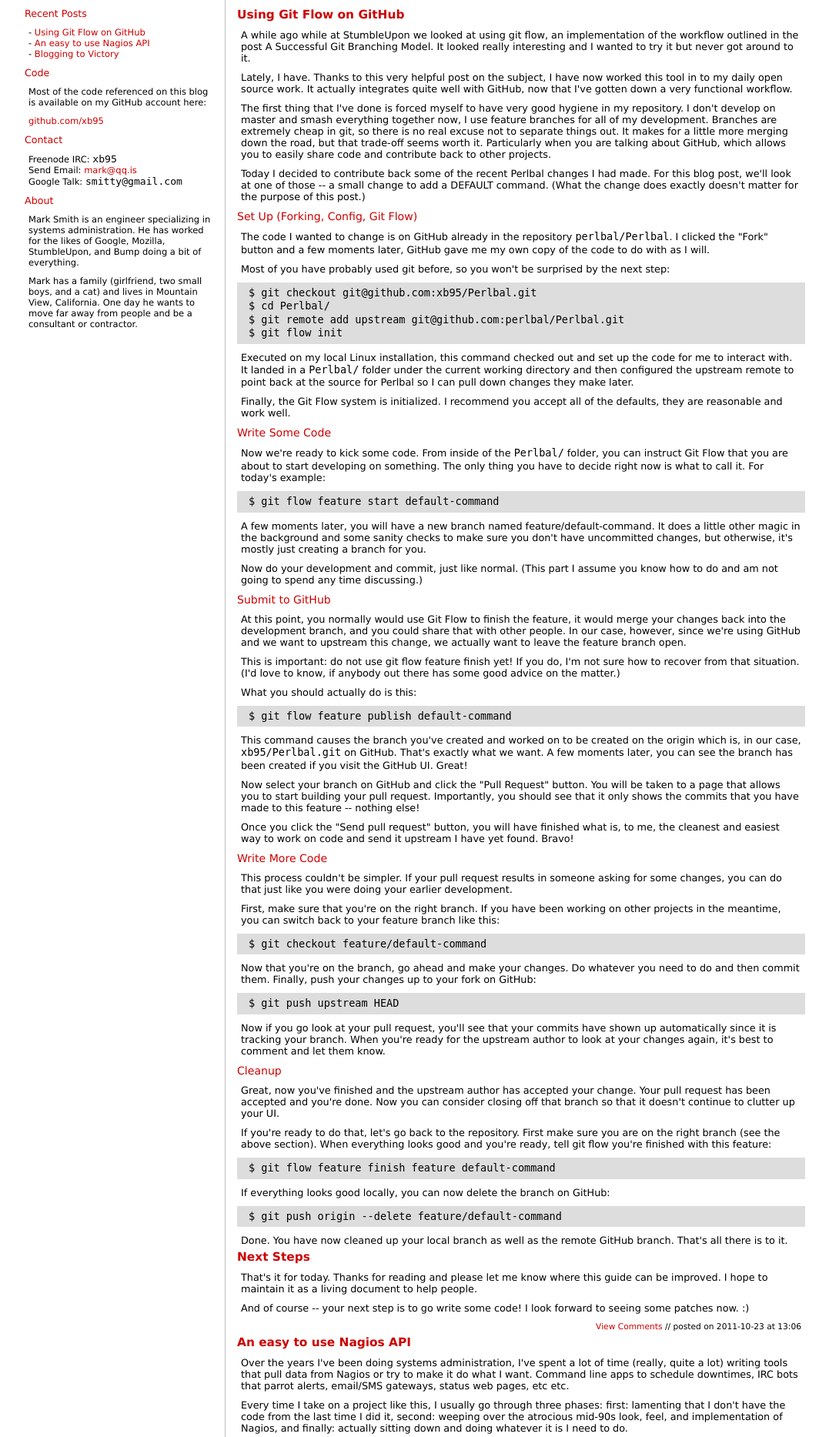
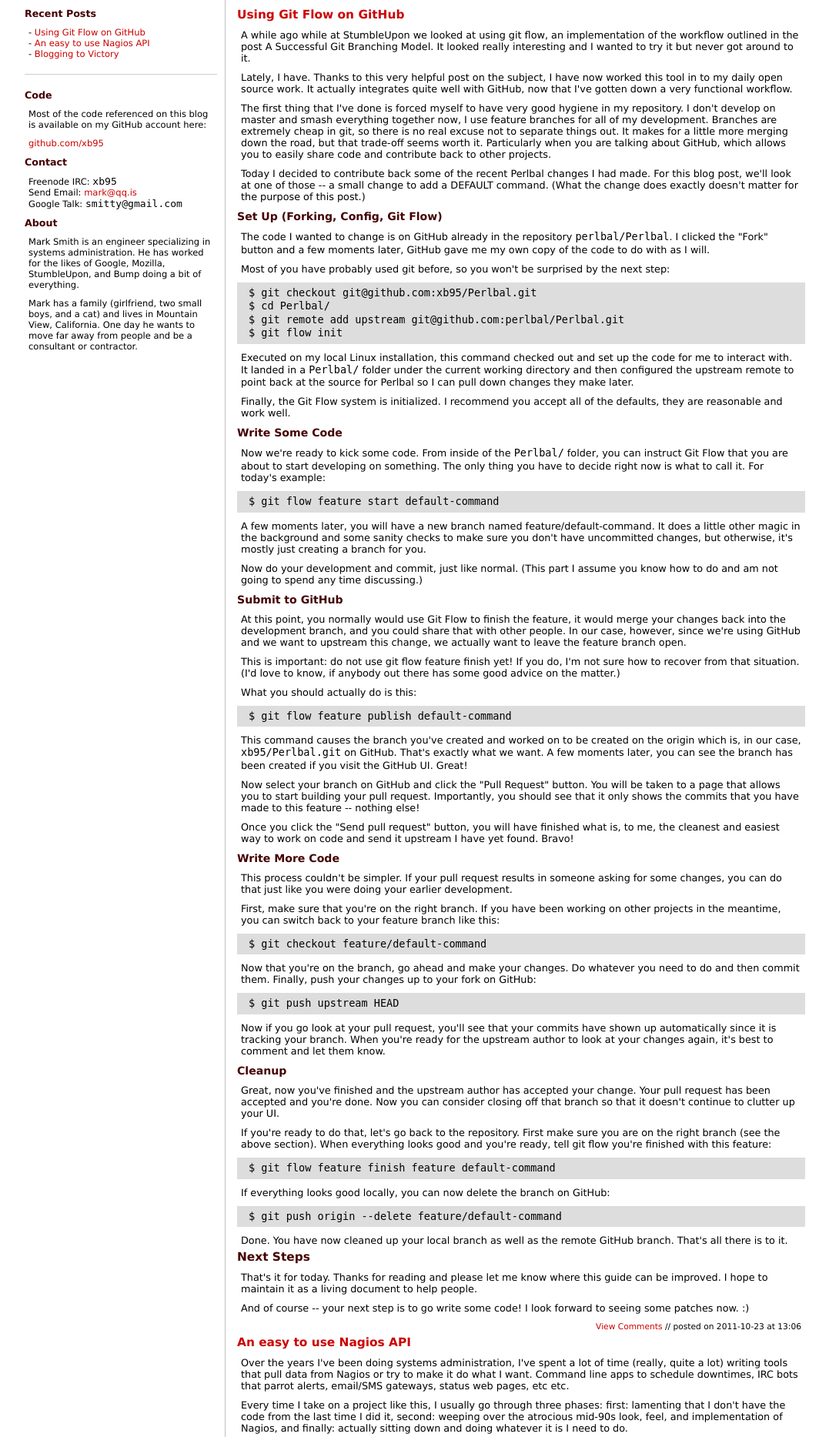
Before and after one commit to zorkian/aurora, a Flask app: page / in a window 1280 px wide. Shown: the part 64-1931 px from the top of the page at 77% size, without its empty margins (96-1173 px from the left). Run offline with Flask 2, Linux system fonts and the light colour scheme; some libraries are stand-ins or nearby versions.

Commit message:
some style updates

```diff
--- a/static/css/aurora.css
+++ b/static/css/aurora.css
@@ -41,21 +41,21 @@
 }
 h1 {
     font-size: 1.2em;
-    color: #cc0000;
+    color: #440000;
     font-weight: bold;
     padding: 0px 0px 5px 0px;
 }
 h2 {
     font-size: 1.1em;
     padding: 5px 0px 5px 0px;
-    color: #cc0000;
-    font-weight: normal;
+    color: #440000;
+    font-weight: bold;
 }
 h3 {
     font-size: 0.9em;
-    color: #cc0000;
+    color: #440000;
     padding: 5px 0px 5px 5px;
-    font-weight: normal;
+    font-weight: bold;
     font-style: italic;
 }
 
--- a/templates/index.html
+++ b/templates/index.html
@@ -9,7 +9,7 @@
         - <a href='/article/{{ article.slug }}'>{{ article.title }}</a>
         <br />
     {% endfor %}
-    </p>
+    </p><br /><hr /><br />
 {% endblock %}
 {% block content %}
     {% for article in articles.on_index %}
```
